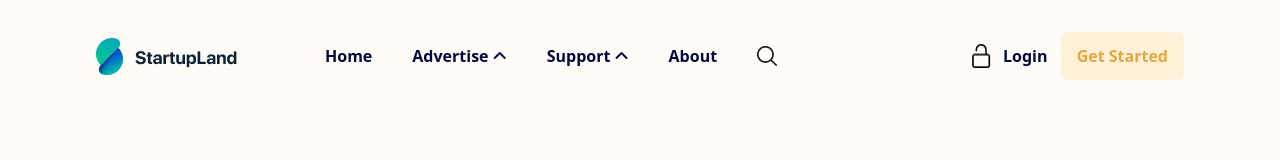
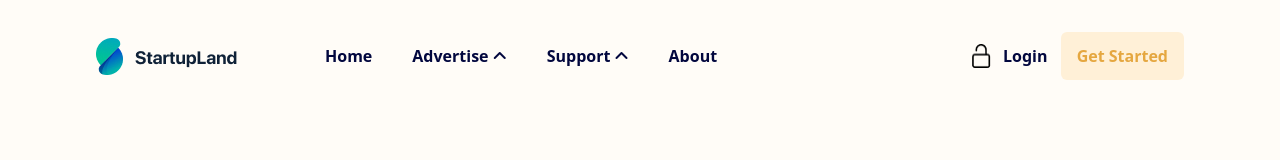
Before and after one commit to Yun4g/SupportTech, a React (Vite) app: page /Home in a window 1280 px wide. Shown: the top 160 px of the page. Built offline with nearby package versions, Linux system fonts and the light colour scheme.

Commit message:
Fix image path issue

```diff
--- a/src/components/LandingPage/LandingPageComponent.jsx
+++ b/src/components/LandingPage/LandingPageComponent.jsx
@@ -25,7 +25,7 @@ function LandingPage() {
                 <HeroSction />
             </div>
 
-             <div  className=" ps-5 pe-5 md:ps-24 md:pe-24 pt-11 md:pt-36 ">
+             <div  className=" ps-5 pe-5  lg:p-0 pt-11 md:pt-36 ">
                  <SectionTwo/>
              </div>
 
--- a/src/components/LandingPage/header/index.jsx
+++ b/src/components/LandingPage/header/index.jsx
@@ -1,5 +1,4 @@
-import logo from '../../../images/logofordabo.png';
-import searchIcon from '../../../images/searchnIcon.png'
+import logo from '../../../images/logofordabo.png'
 import lock from '../../../images/login.png'
 import { Link } from 'react-router-dom';
 import HamburgerMenu from '../../hamburgerMenu';
@@ -41,9 +40,7 @@ const {showMenu, TogleMenu} = useContext(GlobalContext)
                     <li>
                         <Link to="/about">About</Link> {/* Use 'to' prop for navigation */}
                     </li>
-                    <li>
-                        <img src={searchIcon} alt="Search Icon" />
-                    </li>
+
                 </ul>
                 </div>
                 <div className='hidden xl:flex gap-4 justify-end  items-center'>
--- a/src/components/LandingPage/sectionTwo/index.jsx
+++ b/src/components/LandingPage/sectionTwo/index.jsx
@@ -13,7 +13,7 @@ import { Link } from 'react-router-dom'
 
 function SectionTwo() {
     return (
-        <section className=" w-full bg h-fit  ps-5 pe-5 md:ps-24 md:pe-24 pt-11 md:pt-36  ">
+        <section className=" w-full bg h-fit  bg-slate-100  ps-5 pe-5 md:ps-24 md:pe-24 pt-11 md:pt-36  ">
             <div className='lg:flex justify-center gap-7 '>
                 <div className='border rounded-md lg:w-1/3 md:flex justify-center gap-4 md:h-52 shadow-lg shadow-gray-400 p-5  '>
                     <div className="images">
```
